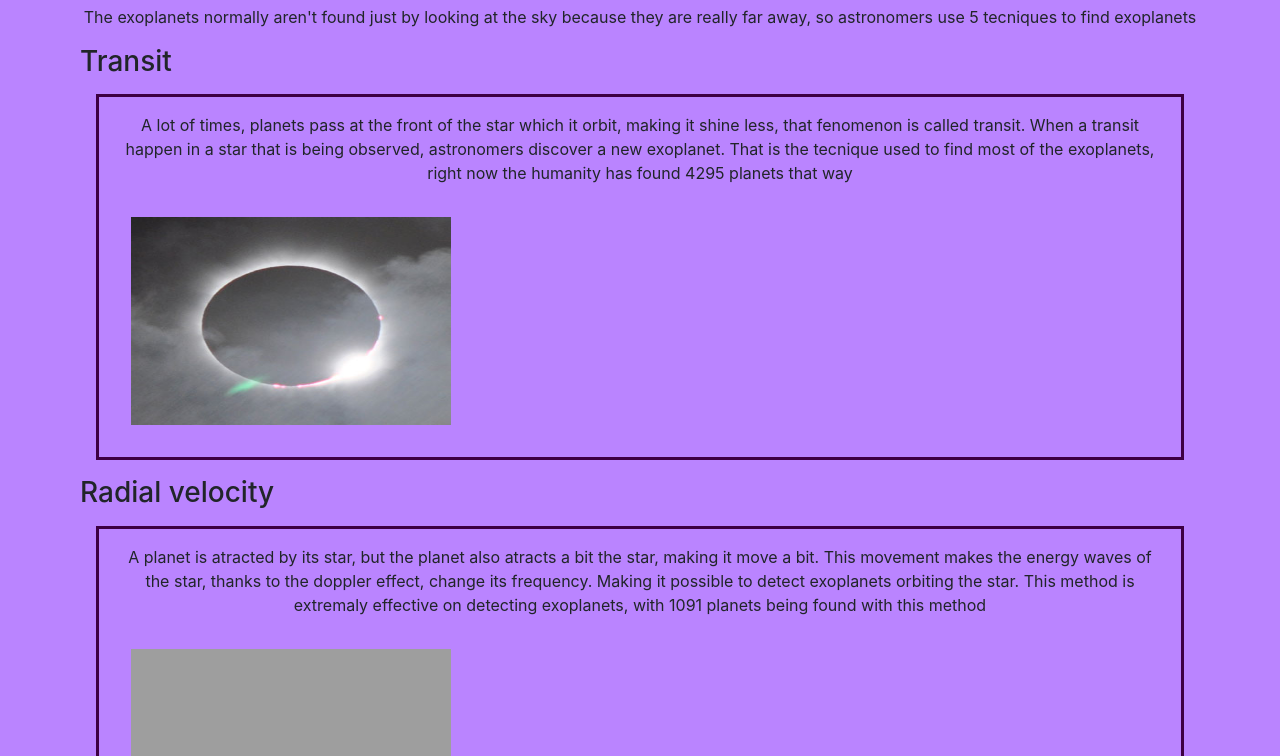
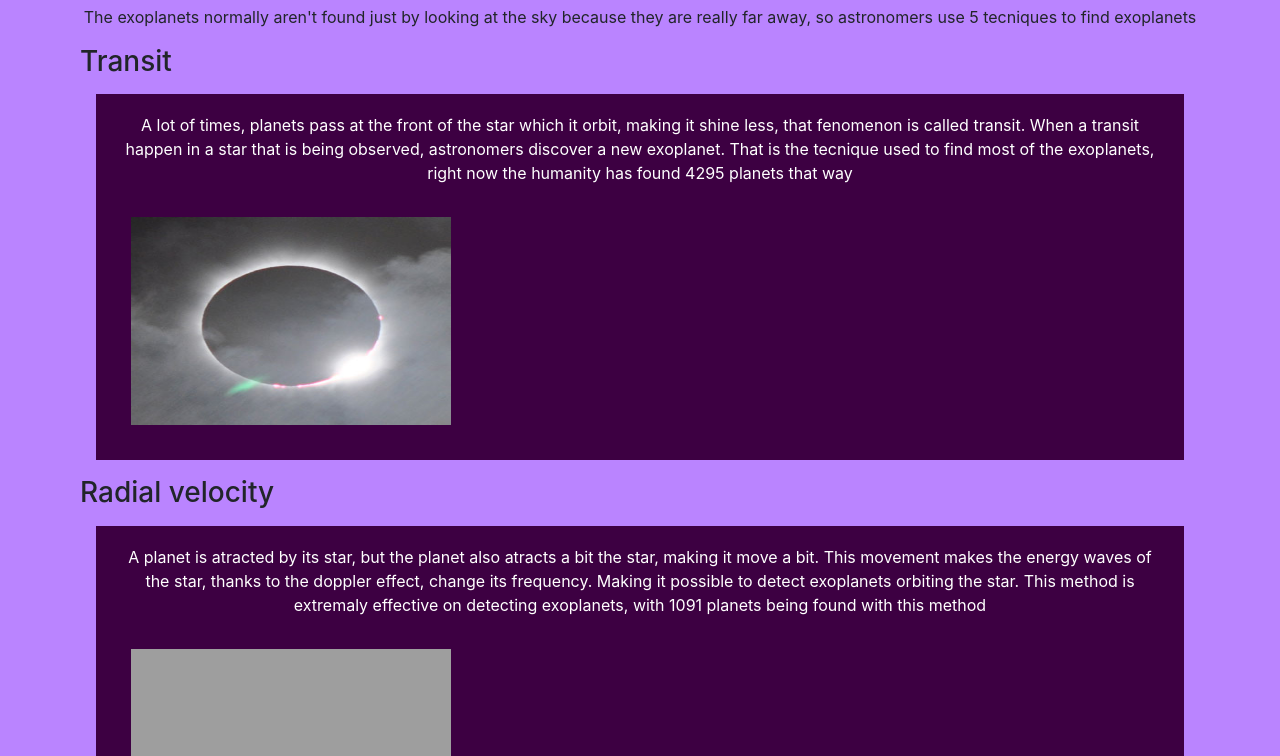
Before and after one commit to LauraBurity/Beyond, a plain HTML site: page index.html in a window 1280 px wide. Shown: the part 624-1380 px from the top of the page. Drawn offline with nearby package versions, Linux system fonts and the light colour scheme; grey boxes are pictures that could not be loaded.

Commit message:
divs-fixed

```diff
--- a/stylesheet.css
+++ b/stylesheet.css
@@ -11,6 +11,8 @@ article{
     padding: 1em;
 }
 .topic{
+    background-color: rgb(61, 0, 66);
+    color: rgb(255, 255, 255);
     border: rgb(61, 0, 66);
     border-style: solid;
     padding: 1em;
```
